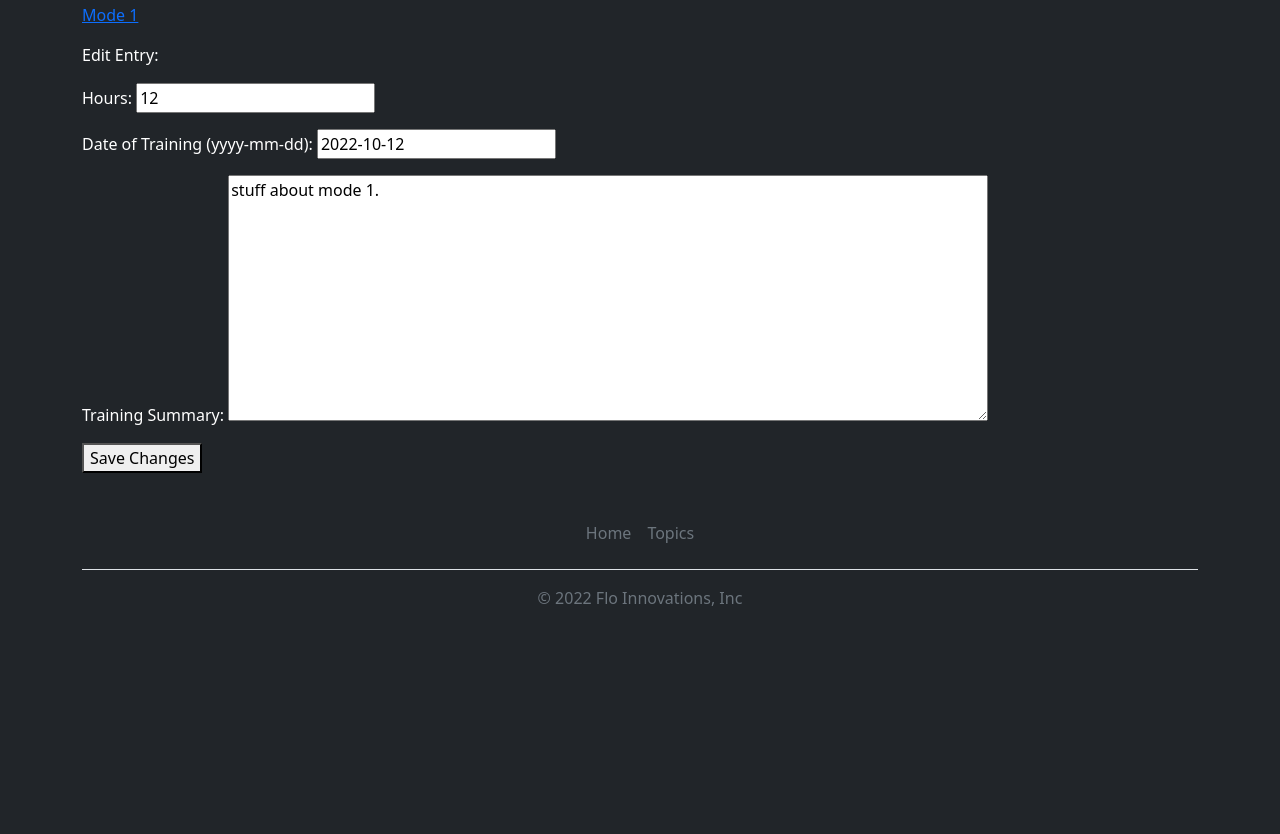
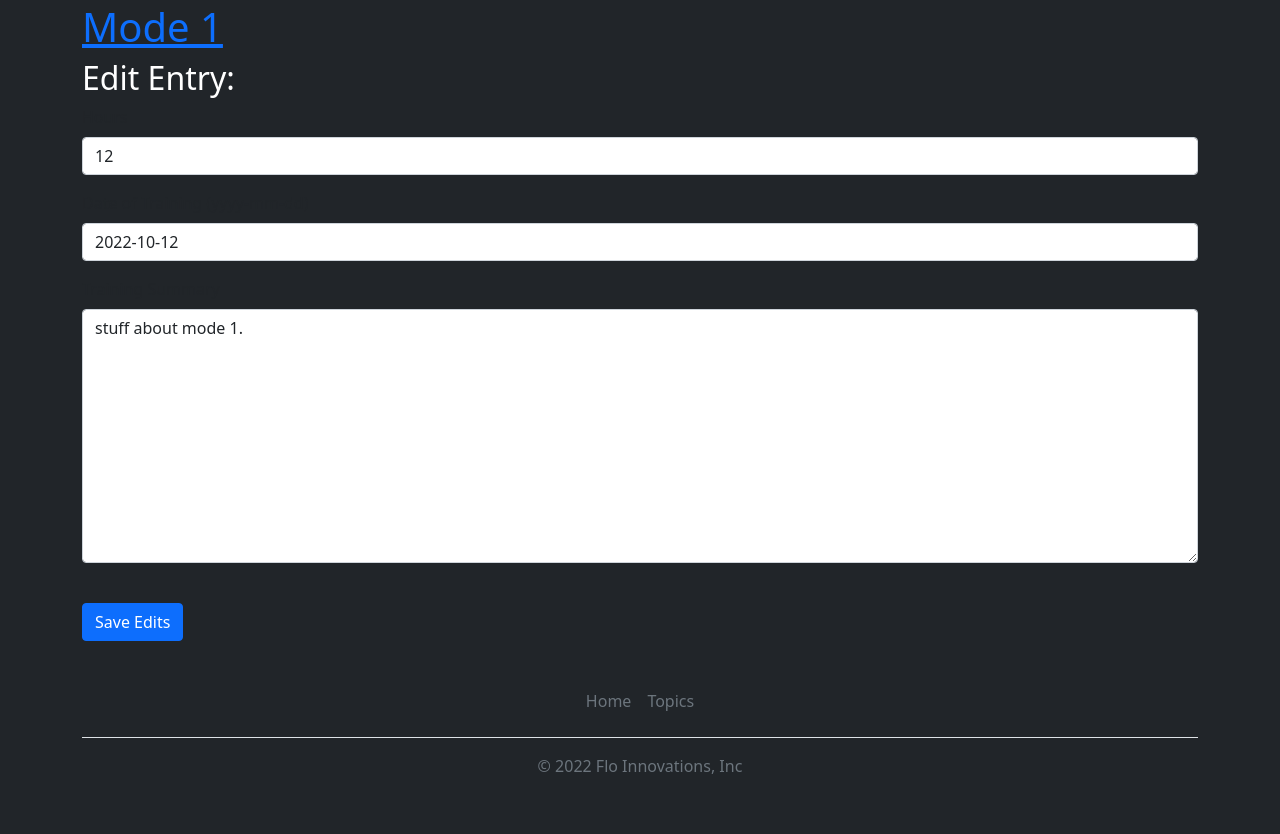
Before and after one commit to gflorkowski4/traininglogsbyflo, a Django app: page /edit_entry/4/ in a window 1280 px wide. Shown: the part 69-903 px from the top of the page. Before the commit the page ends 675 px from the top, so only its background shows below. Run offline with Django 4.2, Linux system fonts and the light colour scheme; a user stored in the database is signed in; data comes from the database, SQL or seed files in the repository; both versions use the stored data as it was after the commit; some libraries are stand-ins or nearby versions.

Commit message:
style changes

```diff
--- a/training_logs/templates/training_logs/edit_entry.html
+++ b/training_logs/templates/training_logs/edit_entry.html
@@ -1,14 +1,21 @@
+
 {% extends "training_logs/base.html" %}
+{% load bootstrap4 %}
 
+{% block page_header %}
+<h1><a href="{% url 'training_logs:topic' topic.id %}">{{ topic }}</a></h1>
+
+<h2>Edit Entry:</h2>
+{% endblock page_header %}
 
 {% block content %}
-<p><a href="{% url 'training_logs:topic' topic.id %}">{{ topic }}</a></p>
 
-<p>Edit Entry:</p>
-
-<form action="{% url 'training_logs:edit_entry' entry.id %}" method = 'post'>
+<form method="post" ction="{% url 'training_logs:edit_entry' entry.id %}" class="form text-dark">
     {% csrf_token %}
-    {{ form.as_p}}
-    <button name="submit">Save Changes</button>
+    {% bootstrap_form form %}
+</br>
+    {% buttons %}
+        <button name="submit" class="btn btn-primary">Save Edits</button>
+    {% endbuttons %}
 </form>
 {% endblock content %}
--- a/training_logs/templates/training_logs/topic.html
+++ b/training_logs/templates/training_logs/topic.html
@@ -9,7 +9,7 @@
 </br>
 </br>
 {% for entry in entries %}
-    <div class="card text-black" style="width: 30rem;">
+    <div class="card text-black mb-3">
         <div class="card-body">
         <h5 class="card-title">{{ entry.date_added|date:'M d, Y H:i ' }}</h5>
         <h6 class="card-subtitle mb-2 text-muted">Date Training Conducted: {{ entry.date_training_conducted}}| Hours: {{ entry.hours }} </h6>
```
Also changed, not shown: db.sqlite3.
